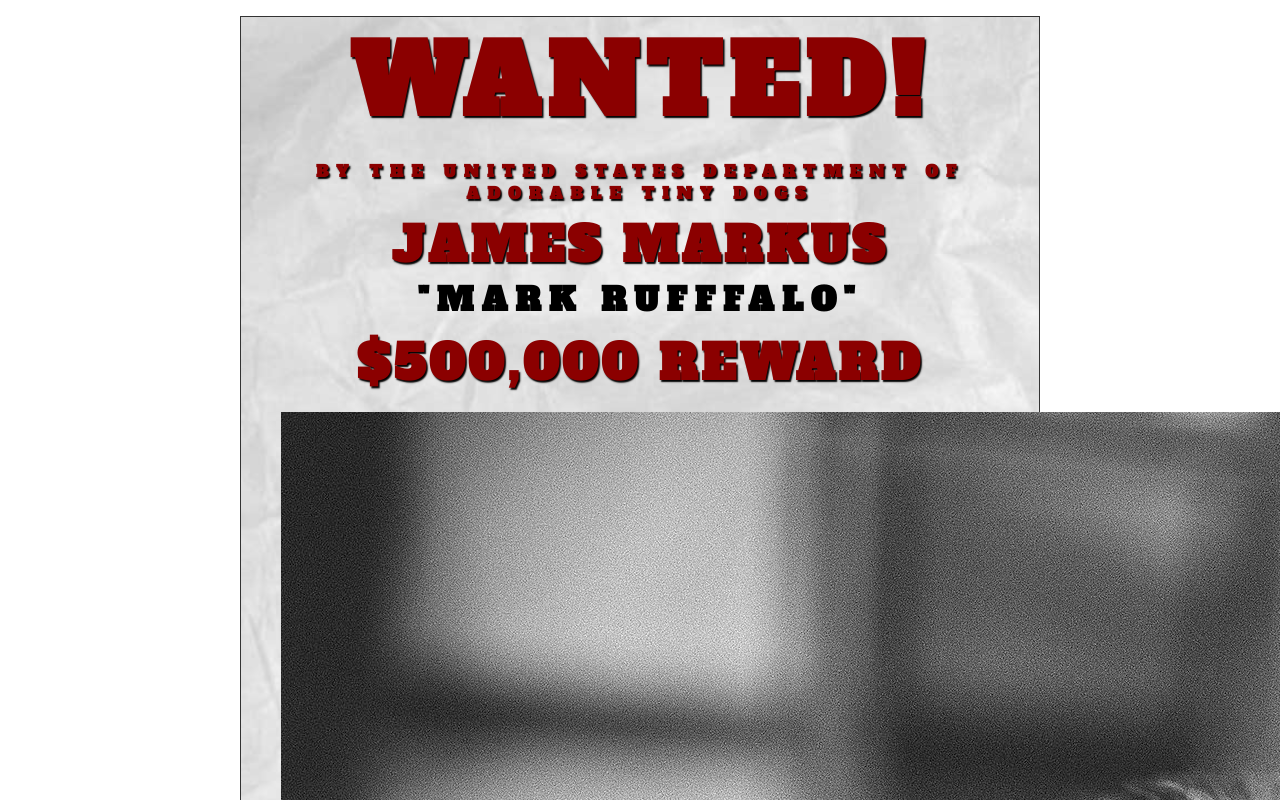
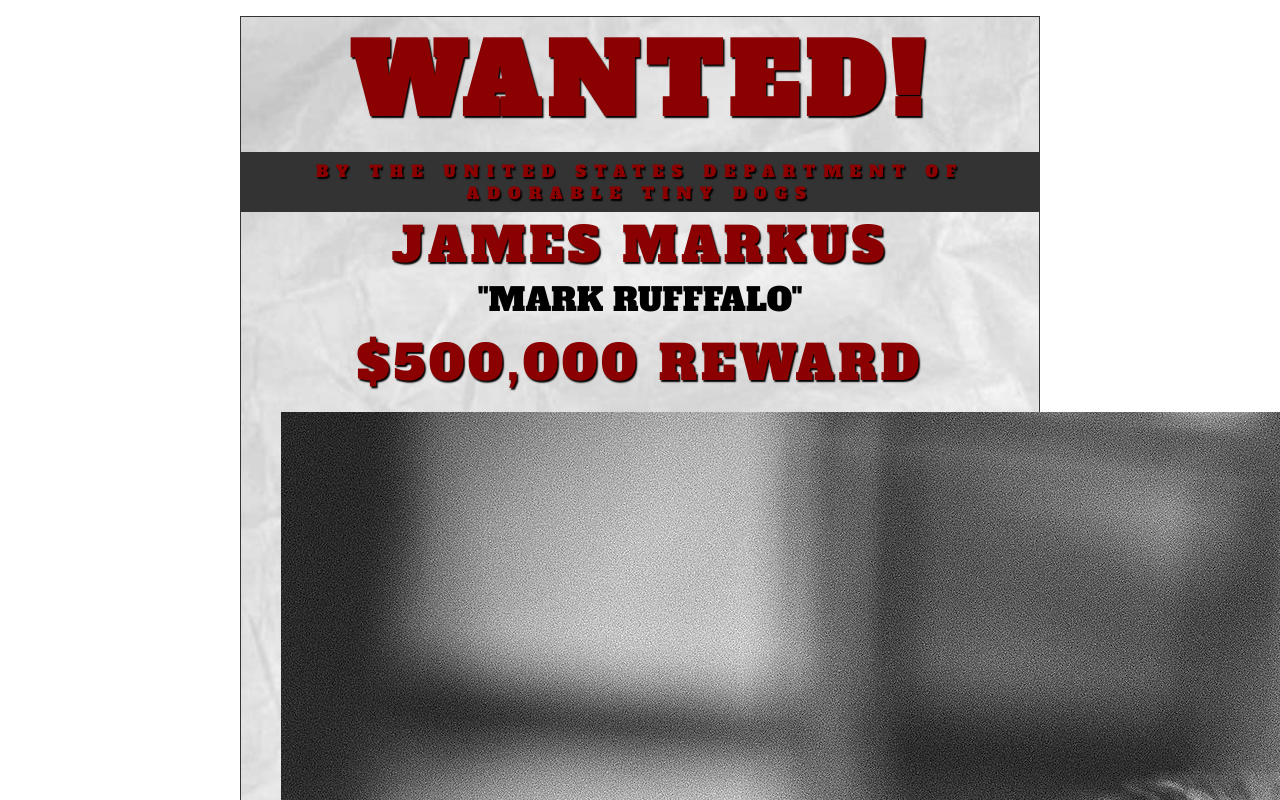
Before and after one commit to Banksje/Banksje.github.io, a plain HTML site: page wanted-poster/index.html in a window 1280 px wide. Shown: the top 800 px of the page. Drawn offline with Linux system fonts and the light colour scheme.

Commit message:
Update style.css

```diff
--- a/wanted-poster/css/style.css
+++ b/wanted-poster/css/style.css
@@ -74,16 +74,19 @@ h2 {
     text-shadow:.09375rem .09375rem .09375rem #000;
     font-family:'Alfa Slab One', Garamond, serif;
     text-align:center;
+    font-weight:normal;
 }
 
 h3 {
     text-transform: uppercase;
     font-size:2rem;
     margin: 0;
-    letter-spacing: .5rem;
-    color:black;
+    letter-spacing: 0rem;
+    color:darked;
     font-family:'Alfa Slab One', Garamond, serif;
+    font-weight:normal;
     text-align:center;
+    foreground-color:black;
 }
 
 h4 {
@@ -96,6 +99,7 @@ h4 {
     font-family:'Alfa Slab One', Garamond, serif;
     text-align:center;
     bottom-padding:1.125rem;
+    font-weight:normal;
 }
 
 h5 {
@@ -109,6 +113,10 @@ h5 {
     text-align:center;
     padding:.5rem;
     margin-top:.25rem;
+    background-color:#333;
+    foreground-color:#FFF;
+    font-weight:normal;
+    text-alignment:normal;
 }
 
 /* Section & Paragraph */
```
